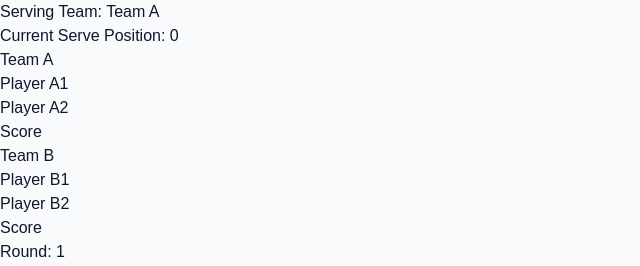
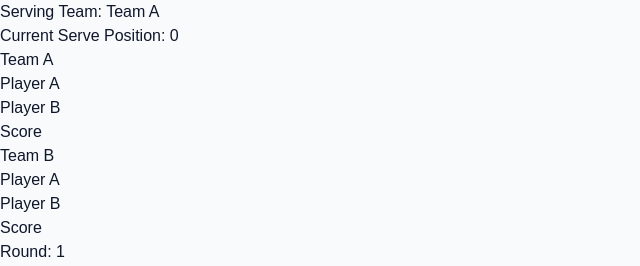
Before and after one commit to rajatroy-dev/shuttle-score, a Next.js app: page /match in a window 1280 px wide. Shown: the top 266 px of the page, without its empty margins (0-640 px from the left). Built offline with nearby package versions, Linux system fonts and the light colour scheme.

Commit message:
Update Zustand for Next.js

```diff
--- /dev/null
+++ b/src/app/_providers/app-provider.tsx
@@ -0,0 +1,37 @@
+'use client'
+
+import { createAppStore, IAppStore, initAppStore } from "@/app/_stores/app-store";
+import { createContext, type ReactNode, useContext, useRef } from "react";
+import { useStore } from "zustand";
+
+export type AppStoreApi = ReturnType<typeof createAppStore>;
+
+export const AppStoreContext = createContext<AppStoreApi | undefined>(undefined);
+
+export interface AppStoreProviderProps {
+    children: ReactNode
+}
+
+export const AppStoreProvider = ({ children }: AppStoreProviderProps) => {
+    const storeRef = useRef<AppStoreApi | null>(null);
+
+    if (storeRef.current === null) {
+        storeRef.current = createAppStore(initAppStore());
+    }
+
+    return (
+        <AppStoreContext.Provider value={storeRef.current}>
+            {children}
+        </AppStoreContext.Provider>
+    );
+};
+
+export const useApptore = <T,>(selector: (store: IAppStore) => T,): T => {
+    const appStoreContext = useContext(AppStoreContext);
+
+    if (!appStoreContext) {
+        throw new Error(`useApptore must be used within AppStoreProvider`);
+    }
+
+    return useStore(appStoreContext, selector);
+};
--- /dev/null
+++ b/src/app/_stores/app-store.ts
@@ -0,0 +1,132 @@
+import { createStore } from 'zustand/vanilla';
+
+export type IIAppState = {
+    teamA: string;
+    teamAPlayerA: string;
+    teamAPlayerB: string;
+    teamB: string;
+    teamBPlayerA: string;
+    teamBPlayerB: string;
+    winner: string;
+    noOfRounds: number;
+    score: IScore[];
+    currentRound: number;
+    servingSide: ITeam;
+};
+
+export type IAppActions = {
+    setTeamA: (value: string) => void,
+    setTeamAPlayerA: (value: string) => void,
+    setTeamAPlayerB: (value: string) => void,
+    setTeamB: (value: string) => void,
+    setTeamBPlayerA: (value: string) => void,
+    setTeamBPlayerB: (value: string) => void,
+    setWinner: (value: string) => void;
+    incrementRound: () => void;
+    resetCurrentRound: () => void;
+    setCurrentRound: (value: number) => void;
+    setServingSide: (value: ITeam) => void;
+    setScore: (value: IScore[]) => void;
+    resetScore: () => void;
+};
+
+export type IAppStore = IIAppState & IAppActions;
+
+export const initAppStore = (): IIAppState => {
+    return {
+        teamA: 'Team A',
+        teamAPlayerA: 'Player A',
+        teamAPlayerB: 'Player B',
+        teamB: 'Team B',
+        teamBPlayerA: 'Player A',
+        teamBPlayerB: 'Player B',
+        winner: '',
+        noOfRounds: 3,
+        score: [{
+            teamA: 0,
+            teamB: 0
+        }],
+        currentRound: 0,
+        servingSide: 'teamA'
+    }
+}
+
+export const appInitialState: IIAppState = {
+    teamA: 'Team A',
+    teamAPlayerA: 'Player A',
+    teamAPlayerB: 'Player B',
+    teamB: 'Team B',
+    teamBPlayerA: 'Player A',
+    teamBPlayerB: 'Player B',
+    winner: '',
+    noOfRounds: 3,
+    score: [{
+        teamA: 0,
+        teamB: 0
+    }],
+    currentRound: 0,
+    servingSide: 'teamA'
+};
+
+export const createAppStore = (initState: IIAppState = appInitialState) => {
+    return createStore<IAppStore>()((set) => ({
+        ...initState,
+        setTeamA: (value: string) => set({ teamA: value }),
+        setTeamAPlayerA: (value: string) => {
+            console.log('Store', value);
+            set({ teamAPlayerA: value });
+        },
+        setTeamAPlayerB: (value: string) => set({ teamAPlayerB: value }),
+        setTeamB: (value: string) => set({ teamA: value }),
+        setTeamBPlayerA: (value: string) => set({ teamBPlayerA: value }),
+        setTeamBPlayerB: (value: string) => set({ teamBPlayerB: value }),
+        setWinner: (value: string) => set({ winner: value }),
+        setNoOfRounds: (value: number) => set({ noOfRounds: value }),
+        setScore: (value: IScore[]) => set({ score: value }),
+        incrementRound: () => set((state: IAppState) => ({ currentRound: state.currentRound + 1 })),
+        setCurrentRound: (value: number) => set({ currentRound: value }),
+        setServingSide: (value: ITeam) => set({ servingSide: value }),
+        resetCurrentRound: () => set({ currentRound: 0 }),
+        resetScore: () => set({
+            score: [{
+                teamA: 0,
+                teamB: 0
+            }]
+        })
+    }));
+}
+
+export type ITeam = 'teamA' | 'teamB';
+
+export type IScore = {
+    teamA: number;
+    teamB: number;
+    winner?: 'teamA' | 'teamB';
+};
+
+export type IAppState = {
+    teamA: string;
+    teamAPlayerA: string;
+    teamAPlayerB: string;
+    teamB: string;
+    teamBPlayerA: string;
+    teamBPlayerB: string;
+    winner: string;
+    noOfRounds: number;
+    score: IScore[];
+    currentRound: number;
+    servingSide: ITeam;
+    setTeamA: (value: string) => void,
+    setTeamAPlayerA: (value: string) => void,
+    setTeamAPlayerB: (value: string) => void,
+    setTeamB: (value: string) => void,
+    setTeamBPlayerA: (value: string) => void,
+    setTeamBPlayerB: (value: string) => void,
+    setWinner: (value: string) => void;
+    incrementRound: () => void;
+    resetCurrentRound: () => void;
+    setCurrentRound: (value: number) => void;
+    setServingSide: (value: ITeam) => void;
+    setScore: (value: IScore[]) => void;
+    resetScore: () => void;
+};
--- a/src/app/_store/useAppStore.ts
+++ b/src/app/_stores/useAppStore.ts
@@ -16,7 +16,10 @@ const useAppStore = create<IAppState>()((set) => ({
     currentRound: 0,
     servingSide: 'teamA',
     setTeamA: (value: string) => set({ teamA: value }),
-    setTeamAPlayerA: (value: string) => set({ teamAPlayerA: value }),
+    setTeamAPlayerA: (value: string) => {
+        console.log('Store', value);
+        set({ teamAPlayerA: value });
+    },
     setTeamAPlayerB: (value: string) => set({ teamAPlayerB: value }),
     setTeamB: (value: string) => set({ teamA: value }),
     setTeamBPlayerA: (value: string) => set({ teamBPlayerA: value }),
--- a/src/app/layout.tsx
+++ b/src/app/layout.tsx
@@ -1,6 +1,7 @@
 import type { Metadata } from "next";
 import { Geist, Geist_Mono } from "next/font/google";
 import "./globals.css";
+import { AppStoreProvider } from "./_providers/app-provider";
 
 const geistSans = Geist({
   variable: "--font-geist-sans",
@@ -32,7 +33,7 @@ export default function RootLayout({
           bg-slate-50 text-slate-900
           dark:bg-slate-900 dark:text-slate-50
         `}>
-        {children}
+        <AppStoreProvider>{children}</AppStoreProvider>
       </body>
     </html>
   );
--- a/src/app/match/page.tsx
+++ b/src/app/match/page.tsx
@@ -1,9 +1,17 @@
 'use client'
 
 import { useState } from "react";
-import useAppStore, { IAppState, IScore, ITeam } from "@/app/_store/useAppStore";
+import useAppStore, { IAppState, IScore, ITeam } from "@/app/_stores/useAppStore";
 
 export default function Match() {
+  const teamA = useAppStore((state: IAppState) => state.teamA);
+  const teamAPlayerA = useAppStore((state: IAppState) => state.teamAPlayerA);
+  const teamAPlayerB = useAppStore((state: IAppState) => state.teamAPlayerB);
+
+  const teamB = useAppStore((state: IAppState) => state.teamB);
+  const teamBPlayerA = useAppStore((state: IAppState) => state.teamBPlayerA);
+  const teamBPlayerB = useAppStore((state: IAppState) => state.teamBPlayerB);
+
   const currentRound = useAppStore((state: IAppState) => state.currentRound);
   const incrementRound = useAppStore((state: IAppState) => state.incrementRound);
   const resetCurrentRound = useAppStore((state: IAppState) => state.resetCurrentRound);
@@ -20,8 +28,8 @@ export default function Match() {
   const setWinner = useAppStore((state: IAppState) => state.setWinner);
 
   const teamNames = {
-    'teamA': 'Team A',
-    'teamB': 'Team B'
+    'teamA': teamA,
+    'teamB': teamB
   };
 
   const [playerPosition, setPlayerPosition] = useState<IPlayerPosition>({
@@ -177,8 +185,8 @@ export default function Match() {
         : <></>}
       <div>
         <h3>Team A</h3>
-        <p>Player A1</p>
-        <p>Player A2</p>
+        <p>{teamAPlayerA}</p>
+        <p>{teamAPlayerB}</p>
         <div>
           <button
             disabled={winner.length > 0}
@@ -189,8 +197,8 @@ export default function Match() {
       </div>
       <div>
         <h3>Team B</h3>
-        <p>Player B1</p>
-        <p>Player B2</p>
+        <p>{teamBPlayerA}</p>
+        <p>{teamBPlayerB}</p>
         <div>
           <button
             disabled={winner.length > 0}
--- a/src/app/page.tsx
+++ b/src/app/page.tsx
@@ -1,6 +1,6 @@
 'use client'
 
-import useAppStore, { IAppState, IScore, ITeam } from "@/app/_store/useAppStore";
+import useAppStore, { IAppState, IScore, ITeam } from "@/app/_stores/useAppStore";
 
 export default function Home() {
   const teamA = useAppStore((state: IAppState) => state.teamA);
@@ -9,6 +9,7 @@ export default function Home() {
   const setTeamA = useAppStore((state: IAppState) => state.setTeamA);
   const setTeamAPlayerA = useAppStore((state: IAppState) => state.setTeamAPlayerA);
   const setTeamAPlayerB = useAppStore((state: IAppState) => state.setTeamAPlayerB);
+
   const teamB = useAppStore((state: IAppState) => state.teamB);
   const teamBPlayerA = useAppStore((state: IAppState) => state.teamBPlayerA);
   const teamBPlayerB = useAppStore((state: IAppState) => state.teamBPlayerB);
```
